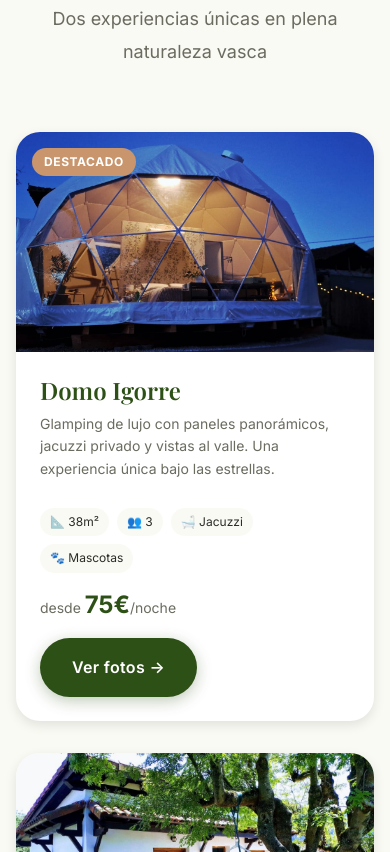
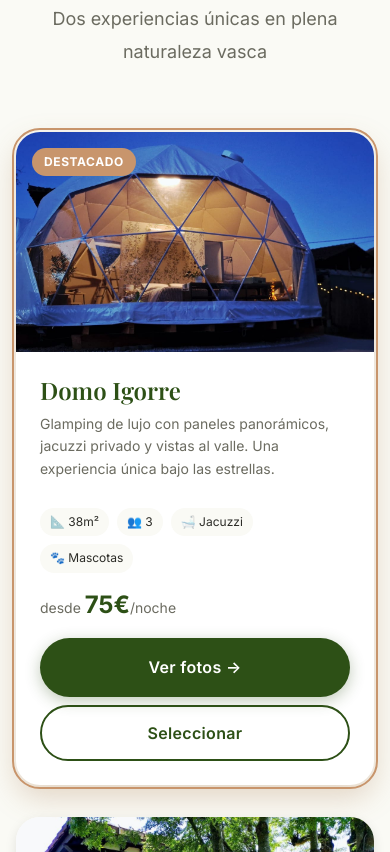
Before and after one commit to PabloSainz98/mendien-artean-web, a plain HTML site: page index.html in a window 390 px wide. Shown: the part 2172-3024 px from the top of the page. Drawn offline with nearby package versions, Linux system fonts and the light colour scheme; a web font is replaced by a local one.

Commit message:
feat(properties): add selectable stay cards and rename to Domo Igorre/Urkiola Etxea

```diff
--- a/css/components.css
+++ b/css/components.css
@@ -943,6 +943,27 @@
   margin-top: var(--space-xs);
 }
 
+.property-card-actions {
+  display: flex;
+  flex-wrap: wrap;
+  gap: var(--space-sm);
+  margin-top: var(--space-xs);
+}
+
+.property-card-actions .btn {
+  margin-top: 0;
+}
+
+.property-select-btn {
+  min-width: 140px;
+}
+
+.property-card.is-selected {
+  outline: 2px solid var(--color-accent);
+  outline-offset: 2px;
+  box-shadow: 0 12px 30px rgba(166, 116, 67, 0.28);
+}
+
 /* ==== GALLERY ==== */
 .gallery {
   background: var(--color-bg-alt);
--- a/css/responsive.css
+++ b/css/responsive.css
@@ -107,6 +107,15 @@
 
   .property-card-image {
     height: 220px;
+  }
+
+  .property-card-actions {
+    flex-direction: column;
+    align-items: stretch;
+  }
+
+  .property-card-actions .btn {
+    width: 100%;
   }
 
   /* Services Mobile */
--- a/index.html
+++ b/index.html
@@ -76,6 +76,8 @@
       { "@type": "LocationFeatureSpecification", "name": "Mascotas permitidas", "value": true }
     ],
     "sameAs": [
+      "https://www.booking.com/hotel/es/domo-en-plena-naturaleza.es.html",
+      "https://www.airbnb.es/rooms/1550920029631784546",
       "https://www.booking.com/hotel/es/casa-de-campo-entre-dos-parques-naturales.es.html",
       "https://www.airbnb.es/rooms/26868295"
     ]
@@ -219,7 +221,7 @@
 
       <div class="properties-grid">
         <!-- DOMO -->
-        <div class="property-card property-card--featured reveal">
+        <div class="property-card property-card--featured reveal is-selected" data-property-card="domo">
           <div class="property-card-image">
             <img src="images/domo/domo-exterior-noche.jpg" alt="Domo geodésico iluminado al atardecer" loading="lazy" decoding="async" width="600" height="400">
             <span class="property-badge" data-i18n="properties.featured">Destacado</span>
@@ -236,12 +238,15 @@
             <div class="property-card-price">
               <span data-i18n="properties.pricefrom">desde</span> <strong>75€</strong><span data-i18n="properties.pricenight">/noche</span>
             </div>
-            <a href="#gallery" class="btn btn-primary" data-gallery-tab="domo" data-i18n="properties.photos">Ver fotos →</a>
+            <div class="property-card-actions">
+              <a href="#gallery" class="btn btn-primary" data-gallery-tab="domo" data-i18n="properties.photos">Ver fotos →</a>
+              <button type="button" class="btn btn-outline property-select-btn" data-select-property="domo" data-i18n="properties.select">Seleccionar</button>
+            </div>
           </div>
         </div>
 
         <!-- CASA RURAL -->
-        <div class="property-card reveal">
+        <div class="property-card reveal" data-property-card="casa">
           <div class="property-card-image">
             <img src="images/444547533.jpg" alt="Casa rural con terraza y jardín" loading="lazy" decoding="async" width="600" height="400">
           </div>
@@ -257,7 +262,10 @@
             <div class="property-card-price">
               <span data-i18n="properties.pricefrom">desde</span> <strong>75€</strong><span data-i18n="properties.pricenight">/noche</span>
             </div>
-            <a href="#gallery" class="btn btn-primary" data-gallery-tab="casa" data-i18n="properties.photos">Ver fotos →</a>
+            <div class="property-card-actions">
+              <a href="#gallery" class="btn btn-primary" data-gallery-tab="casa" data-i18n="properties.photos">Ver fotos →</a>
+              <button type="button" class="btn btn-outline property-select-btn" data-select-property="casa" data-i18n="properties.select">Seleccionar</button>
+            </div>
           </div>
         </div>
       </div>
--- a/js/i18n.js
+++ b/js/i18n.js
@@ -47,6 +47,7 @@ const translations = {
     'properties.pricefrom': 'desde',
     'properties.pricenight': '/noche',
     'properties.photos': 'Ver fotos →',
+    'properties.select': 'Seleccionar',
 
     // Services
     'services.title': 'Servicios',
@@ -214,6 +215,7 @@ const translations = {
     'properties.pricefrom': 'from',
     'properties.pricenight': '/night',
     'properties.photos': 'View photos →',
+    'properties.select': 'Select',
 
     'services.title': 'Services',
     'services.subtitle': 'Everything you need for a comfortable and relaxing stay',
@@ -371,6 +373,7 @@ const translations = {
     'properties.pricefrom': 'tik',
     'properties.pricenight': '/gau',
     'properties.photos': 'Argazkiak ikusi →',
+    'properties.select': 'Hautatu',
 
     'services.title': 'Zerbitzuak',
     'services.subtitle': 'Egonaldi erosoa eta lasaia izateko behar duzun guztia',
--- a/js/main.js
+++ b/js/main.js
@@ -36,11 +36,12 @@ document.addEventListener('DOMContentLoaded', () => {
   initContactLinks();
   initNavbar();
   initCalendar();
+  initGalleryTabs();
+  initPropertySelectors();
   initBookingForm();
   initGallery();
   initScrollReveal();
   initSmoothScroll();
-  initBookingForm();
   initDateConstraints();
 });
 
@@ -336,6 +337,8 @@ function initGalleryTabs() {
     });
   }
 
+  window.switchGalleryTab = switchTab;
+
   // Click en tabs
   tabs.forEach(tab => {
     tab.addEventListener('click', () => switchTab(tab.dataset.tab));
@@ -350,6 +353,48 @@ function initGalleryTabs() {
       if (gallery) gallery.scrollIntoView({ behavior: 'smooth' });
     });
   });
+}
+
+/* ==========================================
+   PROPERTY SELECTOR — choose stay from cards
+   ========================================== */
+function initPropertySelectors() {
+  const cards = document.querySelectorAll('.property-card[data-property-card]');
+  const selectButtons = document.querySelectorAll('.property-select-btn[data-select-property]');
+  const bookingSelect = document.getElementById('b_property');
+
+  if (!cards.length) return;
+
+  const setSelectedProperty = (property, options = {}) => {
+    const { syncBooking = true, syncGallery = false } = options;
+
+    cards.forEach(card => {
+      card.classList.toggle('is-selected', card.dataset.propertyCard === property);
+    });
+
+    if (syncBooking && bookingSelect) {
+      bookingSelect.value = property;
+    }
+
+    if (syncGallery && typeof window.switchGalleryTab === 'function') {
+      window.switchGalleryTab(property);
+    }
+  };
+
+  selectButtons.forEach(btn => {
+    btn.addEventListener('click', () => {
+      setSelectedProperty(btn.dataset.selectProperty, { syncBooking: true, syncGallery: true });
+    });
+  });
+
+  if (bookingSelect) {
+    bookingSelect.addEventListener('change', () => {
+      setSelectedProperty(bookingSelect.value, { syncBooking: false, syncGallery: false });
+    });
+  }
+
+  const initialProperty = bookingSelect?.value || 'domo';
+  setSelectedProperty(initialProperty, { syncBooking: true, syncGallery: false });
 }
 
 /* ==========================================
```
